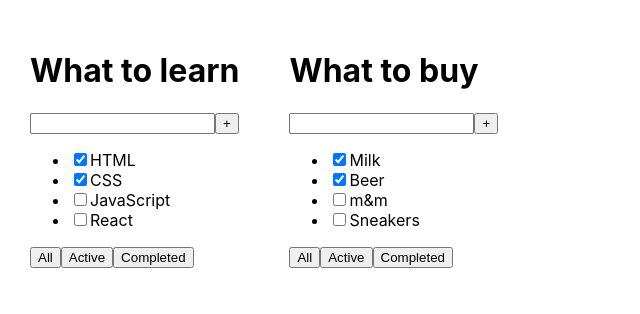
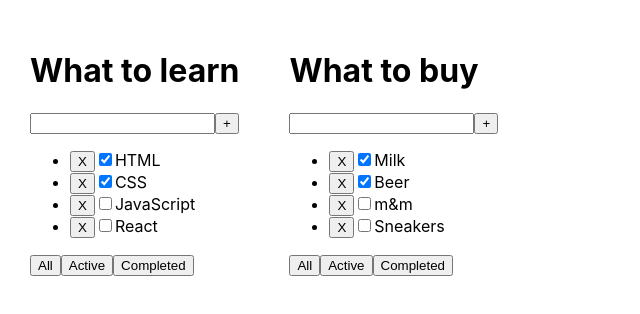
Before and after one commit to AndreyZaytsev90/newtd2, a React (Create React App) app in the folder newtd/: page / in a window 1280 px wide. Shown: the top 314 px of the page, without its empty margins (0-640 px from the left). Built offline with nearby package versions, Linux system fonts and the light colour scheme.

Commit message:
Updated file

```diff
--- a/newtd/src/App.tsx
+++ b/newtd/src/App.tsx
@@ -21,6 +21,8 @@ function App() {
         {id: 4, task: "Sneakers", isDone: false},
     ]
 
+
+
 //UI:
     return (
         <div className="App">
--- a/newtd/src/Todolist.tsx
+++ b/newtd/src/Todolist.tsx
@@ -14,10 +14,14 @@ type TodolistPropsType = {
 export const Todolist: FC<TodolistPropsType> = ({title, tasks}) => {
 
     //const {title, tasks} = props
+    const onClickHandler = (id: number) => {
+        alert(id)
+    }
 
     const tasksJSX: Array<JSX.Element> =
         tasks.map((task) =>
             <li key={task.id}>
+                <button onClick={() => onClickHandler(task.id)}>X</button>
                 <input type="checkbox" checked={task.isDone}/>
                 <span>{task.task}</span>
             </li>
```
